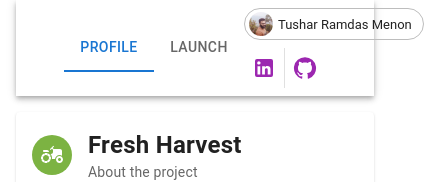
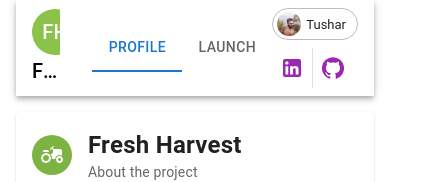
Before and after one commit to trmenon/freshHarvest-project-documentation, a React (Create React App) app: page /freshHarvest-project-documentation/docs/profile in a window 390 px wide. Shown: the top 182 px of the page, 424 px wide, since content can reach past the window. Built offline with nearby package versions, Linux system fonts and the light colour scheme.

Commit message:
deployment responsive correction-test

```diff
--- a/src/components/common/navigationBar/index.js
+++ b/src/components/common/navigationBar/index.js
@@ -85,7 +85,7 @@ const NavigationBar = ()=> {
                         <Stack spacing={1}>
                             <Chip
                                 avatar={<Avatar alt="trMenon" src={trmProfile} />}
-                                label="Tushar Ramdas Menon"
+                                label="Tushar"
                                 variant="outlined"
                             />
                             <Stack
```
